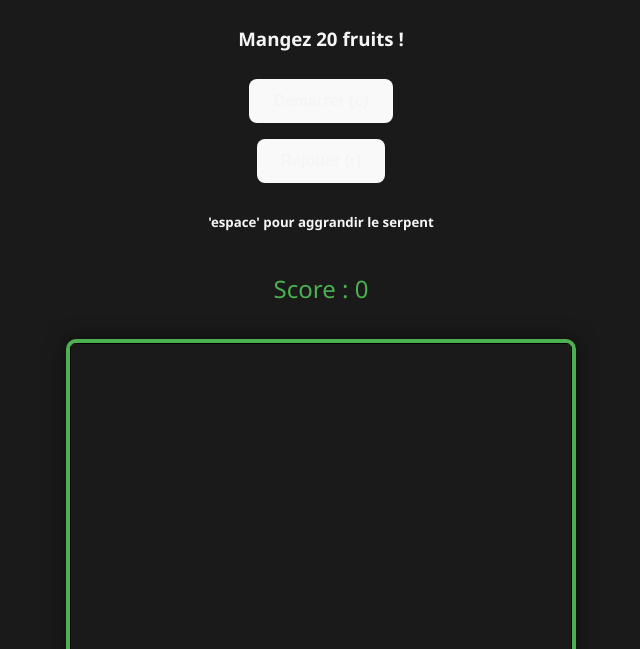
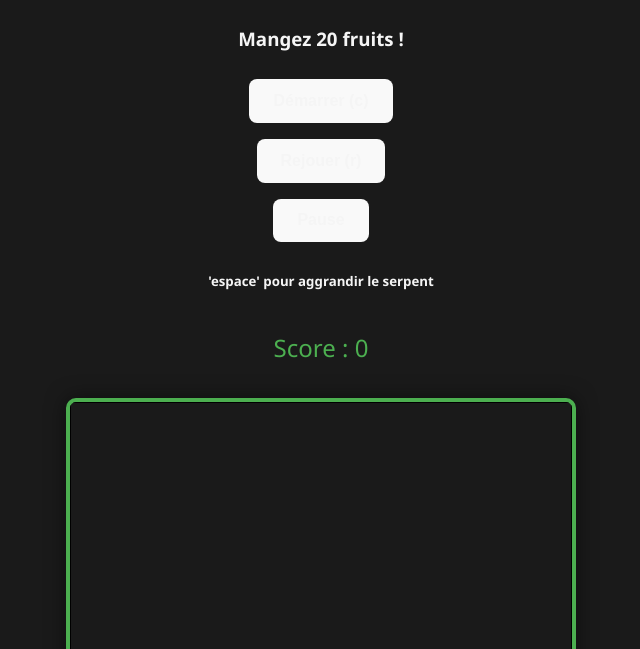
Before and after one commit to celico7/Snake_Game, a website built with Vite: page index.html in a window 1280 px wide. Shown: the part 151-800 px from the top of the page, without its empty margins (319-959 px from the left). Built offline with nearby package versions, Linux system fonts and the light colour scheme.

Commit message:
add pause btn

```diff
--- a/index.html
+++ b/index.html
@@ -12,6 +12,7 @@
     <h3>Mangez 20 fruits !</h3>
     <button id="start">Démarrer (c)</button>
     <button id="restart">Rejouer (r)</button>
+    <button id="pause">Pause</button>
     <h5>'espace' pour aggrandir le serpent</h5>
     <div id="score">Score : 0</div>
 
```
